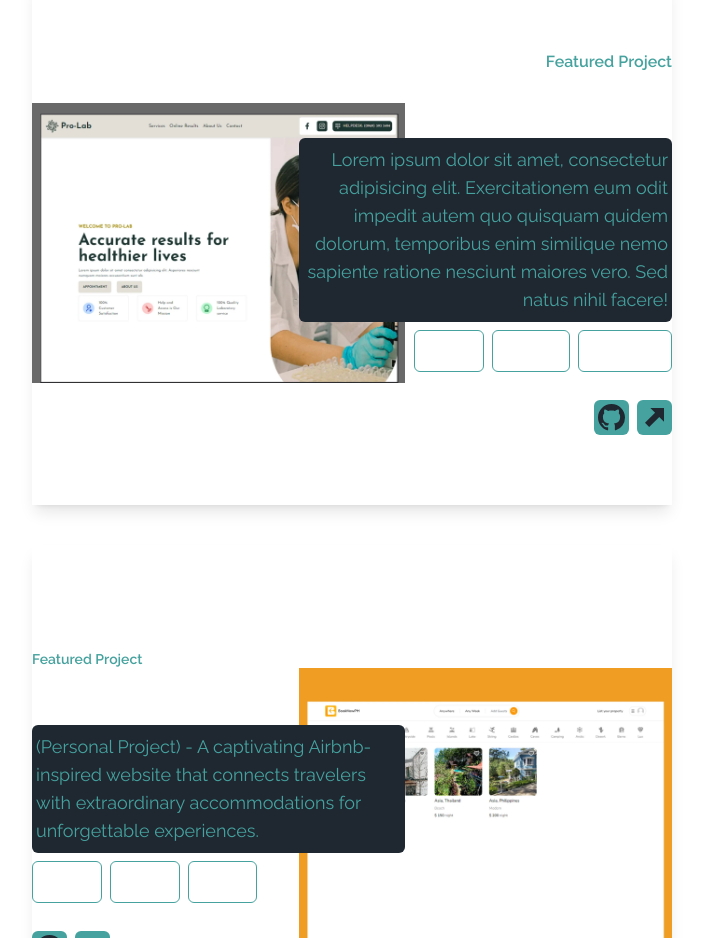
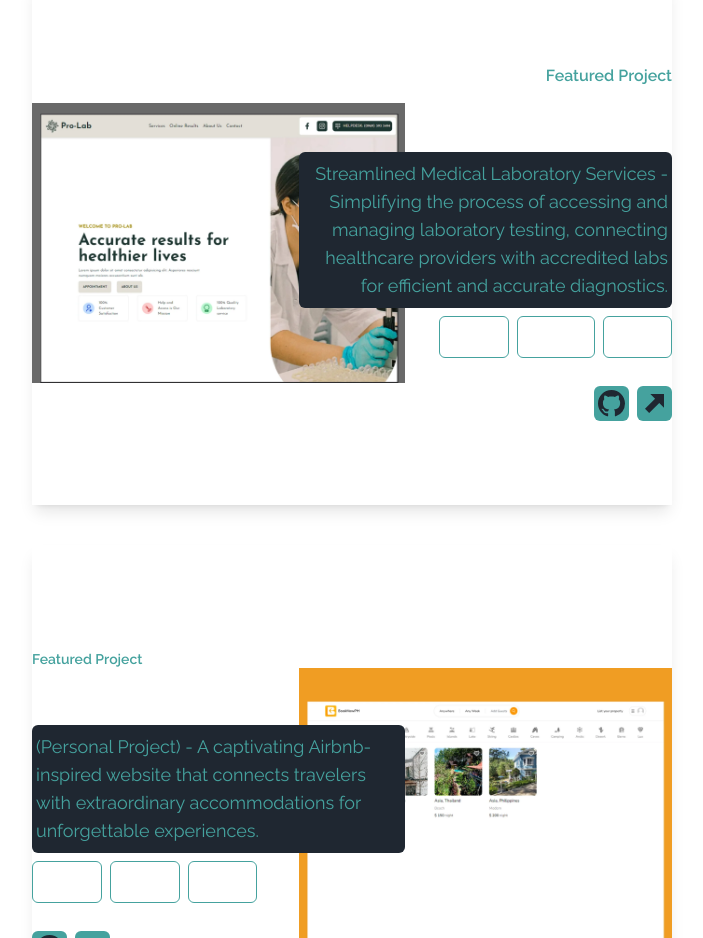
Before and after one commit to shalom99/Portfolio, a Next.js app: page / in a window 1280 px wide. Shown: the part 1800-2738 px from the top of the page, without its empty margins (288-991 px from the left). Built offline with nearby package versions, Linux system fonts and the light colour scheme.

Commit message:
fixed project 1 desc

```diff
--- a/app/components/Work.jsx
+++ b/app/components/Work.jsx
@@ -25,11 +25,11 @@ const Work = () => {
           <div className='row-span-full col-start-2 md:col-start-6 col-end-12 md:col-end-13 col-span-7 flex flex-col justify-center gap-2 py-2 z-10'>
             <h3 className='md:text-end text-md font-semibold text-primary'>Featured Project</h3>
             <h2 className='text-2xl md:text-4xl lg:text-5xl font-bold md:text-end text-white'>1. Pro-Lab</h2>
-            <p className='md:text-lg rounded-md text-primary md:text-end md:bg-dark py-2 px-1'>Lorem ipsum dolor sit amet, consectetur adipisicing elit. Exercitationem eum odit impedit autem quo quisquam quidem dolorum, temporibus enim similique nemo sapiente ratione nesciunt maiores vero. Sed natus nihil facere!</p>
+            <p className='md:text-lg rounded-md text-primary md:text-end md:bg-dark py-2 px-1'>Streamlined Medical Laboratory Services - Simplifying the process of accessing and managing laboratory testing, connecting healthcare providers with accredited labs for efficient and accurate diagnostics.</p>
             <ul className='flex md:justify-end gap-2 mb-5 text-white'>
                 <li className='border border-primary rounded-md p-2'>NextJS </li>
                 <li className='border border-primary rounded-md p-2'>Tailwind </li>
-                <li className='border border-primary rounded-md p-2'>JavaScript </li>
+                <li className='border border-primary rounded-md p-2'>Swiper </li>
             </ul>
             <div className='flex md:justify-end gap-2'>
                 <Link href="/"><BsGithub size={35} className='bg-primary text-dark rounded-md p-1 hover:bg-white hover:text-primary hover:scale-110 duration-500'/> </Link>
```
